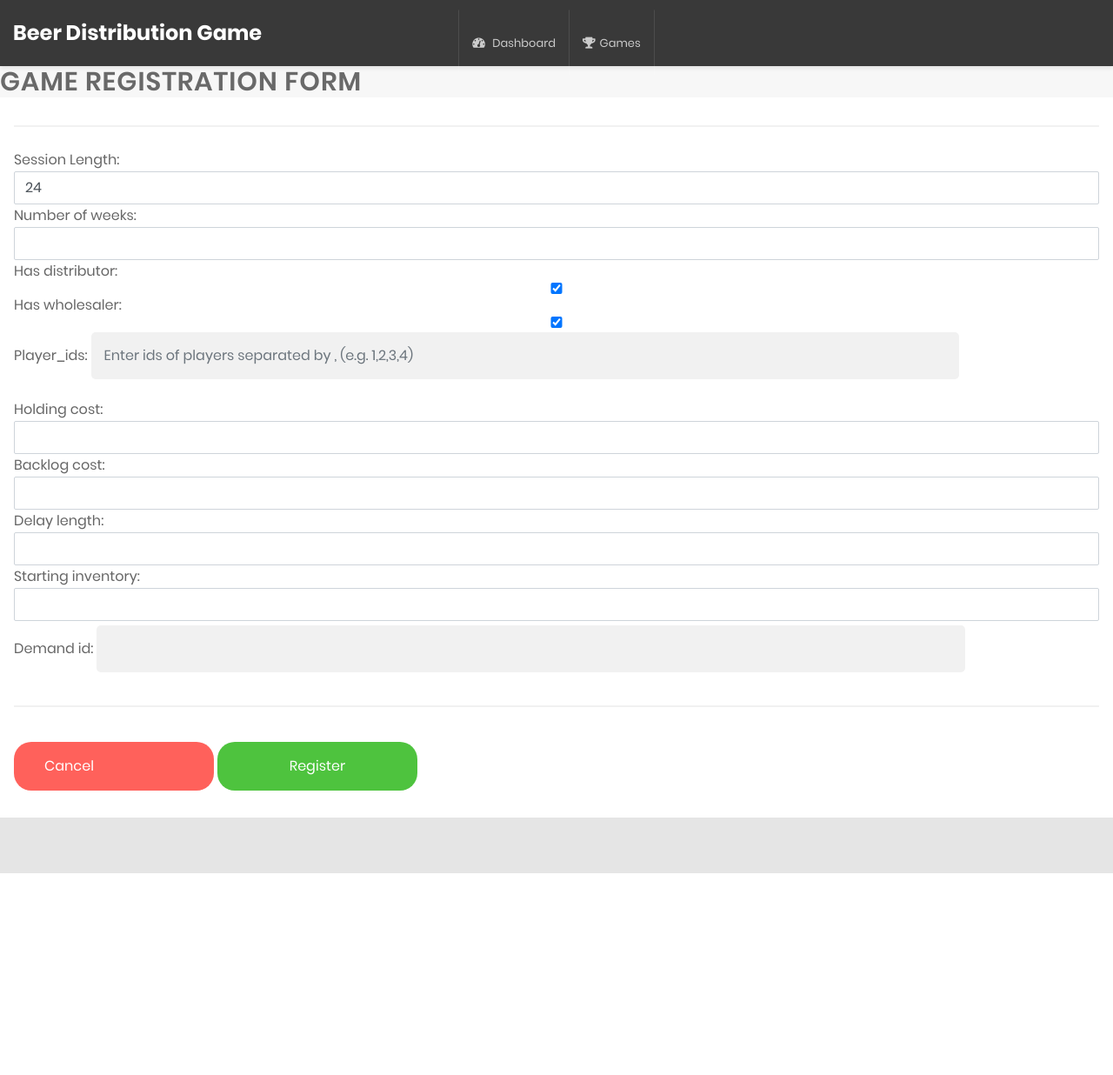
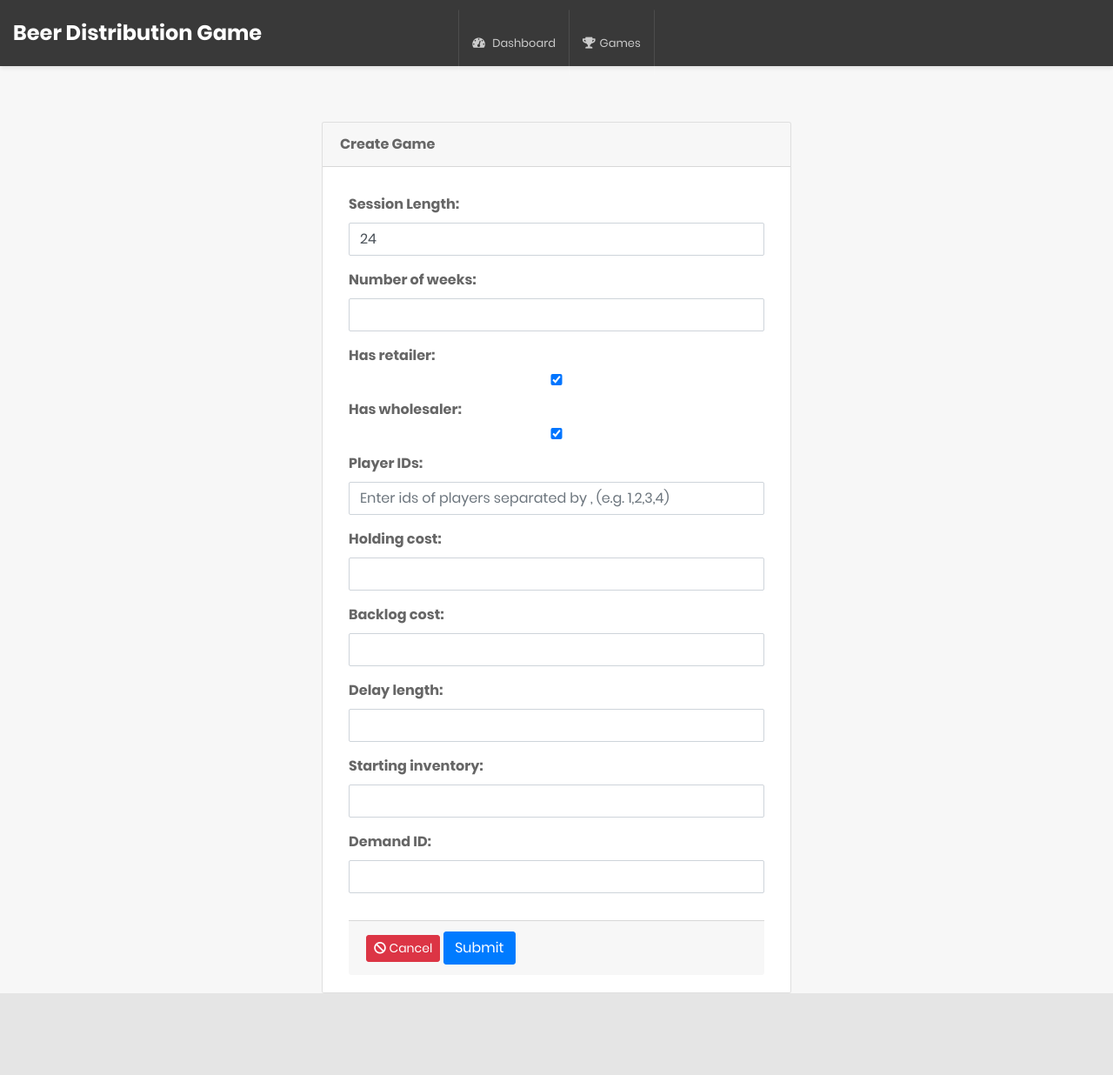
Before and after one commit to erlisakulla/bdg-django-xp1, a Django app: page /create-game/ in a window 1280 px wide. Shown: the whole page at 87% size. Before the commit the page ends 1004 px from the top, so only its background shows below. Run offline with Django 3.2, Linux system fonts and the light colour scheme; a user stored in the database is signed in; some libraries are stand-ins or nearby versions.

Commit message:
Game creation form and game display table

```diff
--- a/game/models.py
+++ b/game/models.py
@@ -1,28 +1,23 @@
 from django.db import models
-from django.contrib.postgres.fields import ArrayField
-
-
 # Create your models here.
 
 class Game(models.Model):
     game_id = models.AutoField(primary_key=True) ##
     session_length = models.IntegerField(default=24)
     number_weeks = models.IntegerField()
-    has_distributor = models.BooleanField(default=True)
+    has_retailer = models.BooleanField(default=True)
     has_wholesaler = models.BooleanField(default=True)
     holding_cost = models.IntegerField()
     backlog_cost = models.IntegerField()
-
-    #player_ids = ArrayField(models.IntegerField(), blank=True)
     player_ids = models.CharField(max_length=20)
     is_game_active = models.BooleanField(default=True)
     info_sharing = models.BooleanField(default=True)
     info_delay = models.IntegerField()
-    demand_id = models.CharField(max_length=5)
+    demand_id = models.CharField(max_length=5) # make this a foreign key relationship with demand_pattern
     is_default_game = models.BooleanField(default=True)
     starting_inventory = models.IntegerField()
-    #player_weeks = ArrayField(models.IntegerField(), blank=True)
-    player_weeks = models.CharField(max_length=20, blank=True)
+    player_weeks = models.CharField(max_length=20, blank=True) # to be changed so that it is related to 4 other players/roles - foreign key relationship
+    # instructor = models.ForeignKey('instructor.InstructorUser', null=True, on_delete= models.CASCADE)
 
     #function should always return string
     def __str__(self):
--- a/instructor/templates/instructor/create-game.html
+++ b/instructor/templates/instructor/create-game.html
@@ -2,46 +2,73 @@
 
 {% block content %}
 
-<h2 class="index-header">GAME REGISTRATION FORM</h2>
 
-<form method="POST" action="#/">
-  <div class="form-cont">
-    <hr>
-    {% csrf_token %}
-
-    Session Length: {{form.session_length}}
-    Number of weeks: {{form.number_weeks}}
-    Has distributor: {{form.has_distributor}}
-    Has wholesaler: {{form.has_wholesaler}}
-    Player_ids: {{form.player_ids}}<br>
-    Holding cost: {{form.holding_cost}}
-    Backlog cost: {{form.backlog_cost}}
-    Delay length: {{form.info_delay}}
-    Starting inventory: {{form.starting_inventory}}
-    Demand id: {{form.demand_id}}
-    <hr>
-
-    <a href="/" class="index-button cancelbtn">Cancel</a>
-    <input type="submit" class="index-button registerbtn" value="Register" style="cursor: pointer !important;">
-  </div>
-
-  <div class="errorlist" style="color: red">
-  {% for field, error in form.errors.items %}
-      {% if field != '__all__' %}{{ field }}{% endif %}
-      <br>
-      {{ error | striptags }}
-      <br>
-  {% endfor %}
-  </div>
-  <!-- <div class="cont signin">
-    <p>Already have an account? <a class="bottom-links" href="/login">Login here.</a></p>
-  </div> -->
-</form>
+<!-- GAME CREATION FORM -->
+<div class="login-wrap">
+  <div class="card">
+        <div class="card-header">
+            <strong>Create Game</strong>
+        </div>
+        <div class="login-content">
+        <div class="login-form">
+          <form method="POST" action="#/">
+            {% csrf_token %}
+            <div class="form-group">
+              <div class="form-field" style="padding-bottom: 15px;">
+                <label style="font-weight: bold;">Session Length:</label>
+                {{form.session_length}}
+              </div>
+              <div class="form-field" style="padding-bottom: 15px;">
+                <label style="font-weight: bold;"> Number of weeks:</label>
+                {{form.number_weeks}}
+              </div>
+              <div class="form-field" style="padding-bottom: 15px;">
+                <label style="font-weight: bold;">Has retailer:</label>
+                {{form.has_retailer}}
+              </div>
+              <div class="form-field" style="padding-bottom: 15px;">
+                <label style="font-weight: bold;">Has wholesaler:</label>
+                {{form.has_wholesaler}}
+              </div>
+              <div class="form-field" style="padding-bottom: 15px;">
+                <label style="font-weight: bold;">Player IDs:</label>
+                {{form.player_ids}}
+              </div>
+              <div class="form-field" style="padding-bottom: 15px;">
+                <label style="font-weight: bold;">Holding cost:</label>
+                {{form.holding_cost}}
+              </div>
+              <div class="form-field" style="padding-bottom: 15px;">
+                <label style="font-weight: bold;">Backlog cost:</label>
+                {{form.backlog_cost}}
+              </div>
+              <div class="form-field" style="padding-bottom: 15px;">
+                <label style="font-weight: bold;">Delay length:</label>
+                {{form.info_delay}}
+              </div>
+              <div class="form-field" style="padding-bottom: 15px;">
+                <label style="font-weight: bold;">Starting inventory:</label>
+                {{form.starting_inventory}}
+              </div>
+              <div class="form-field" style="padding-bottom: 15px;">
+                <label style="font-weight: bold;">Demand ID:</label>
+                {{form.demand_id}}
+              </div>
+            </div>
+            <div class="card-footer">
+              <a href="/games-list" class="btn btn-danger btn-sm">
+                <i class="fa fa-ban"></i> Cancel
+              </a>
+              <input type="submit" class="btn btn-primary btn-sm" value="Submit" style="cursor: pointer !important;">
+            </div>
+          </form>
+        </div>
+    </div>
+</div>
 
 <script>
   var form_fields = document.getElementsByTagName('input')
   form_fields['player_ids'].placeholder = "Enter ids of players separated by , (e.g. 1,2,3,4)"
 </script>
 
-
 {% endblock %}
--- a/instructor/templates/instructor/dashboard.html
+++ b/instructor/templates/instructor/dashboard.html
@@ -38,6 +38,8 @@
                     <!-- FILTERS -->
                     <!-- These filters are not yet implemented -->
                     <div class="table-data__tool-right">
+                        <a href="/create-game" class="au-btn au-btn-icon au-btn--green au-btn--small" style="background-color: #6996ff;">
+                            <i class="zmdi zmdi-plus"></i>Create Game</a>
                         <button class="au-btn au-btn-icon au-btn--green au-btn--small">
                             <i class="zmdi zmdi-plus"></i>Assign Selected</button>
                         <div class="rs-select2--light rs-select2--md">
--- a/instructor/templates/instructor/navbar.html
+++ b/instructor/templates/instructor/navbar.html
@@ -11,7 +11,7 @@
     <meta name="keywords" content="au theme template">
 
     <!-- Title Page-->
-    <title>Dashboard</title>
+    <title>Beer Distribution Game</title>
 
     <!-- Fontfaces CSS-->
     <link rel="stylesheet" href="https://use.fontawesome.com/releases/v5.15.2/css/all.css" integrity="sha384-vSIIfh2YWi9wW0r9iZe7RJPrKwp6bG+s9QZMoITbCckVJqGCCRhc+ccxNcdpHuYu" crossorigin="anonymous">
@@ -34,7 +34,6 @@
 
     <!-- Main CSS-->
     <link href="{% static 'css/theme.css' %}" rel="stylesheet" media="all">
-    <link rel="stylesheet" href="{% static '/css/style.css' %}">
 
 </head>
 
@@ -74,7 +73,7 @@
                                         <a href="#">Setup Games</a>
                                     </li>
                                     <li>
-                                        <a href="#">All Games</a>
+                                        <a href="/games-list">All Games</a>
                                     </li>
                                 </ul>
                             </li>
--- a/instructor/urls.py
+++ b/instructor/urls.py
@@ -8,4 +8,5 @@ urlpatterns = [
     path('dashboard/', views.instructor_dashboard, name='dashboard'),
     path('settings/', views.instructor_settings, name='settings'),
     path('create-game/', views.create_game, name='create-game'),
+    path('games-list/', views.games_list, name='games-list'),
 ]
--- a/instructor/views.py
+++ b/instructor/views.py
@@ -70,14 +70,24 @@ def instructor_settings(request):
 	context = {}
 	return render(request, 'instructor/settings.html', context)
 
-# @login_required(login_url='login')
+@login_required(login_url='login')
 def create_game(request):
 	form = GameCreationForm()
 	if request.method == 'POST':
 		form = GameCreationForm(request.POST)
 		if form.is_valid():
+			# get the id of the instructor that created game and save it in Game.instructor
 			form.save()
+			redirect('games-list')
 			#redirect to view games
 
 	context = {'form':form}
 	return render(request, 'instructor/create-game.html', context)
+
+@login_required(login_url='login')
+def games_list(request): # (request, pk)
+	games = Game.objects.all()
+	# games = Game.objects.get(instructor=pk)
+
+	context = {'games':games}
+	return render(request, 'instructor/games-list.html', context)
```
Also changed, not shown: instructor/templates/instructor/games-list.html (added, +95 -0 lines), README.md, db.sqlite3, game/migrations/0002_auto_20210306_1746.py (added), game/migrations/0003_game_instructor.py (added), game/migrations/0004_remove_game_instructor.py (added).
